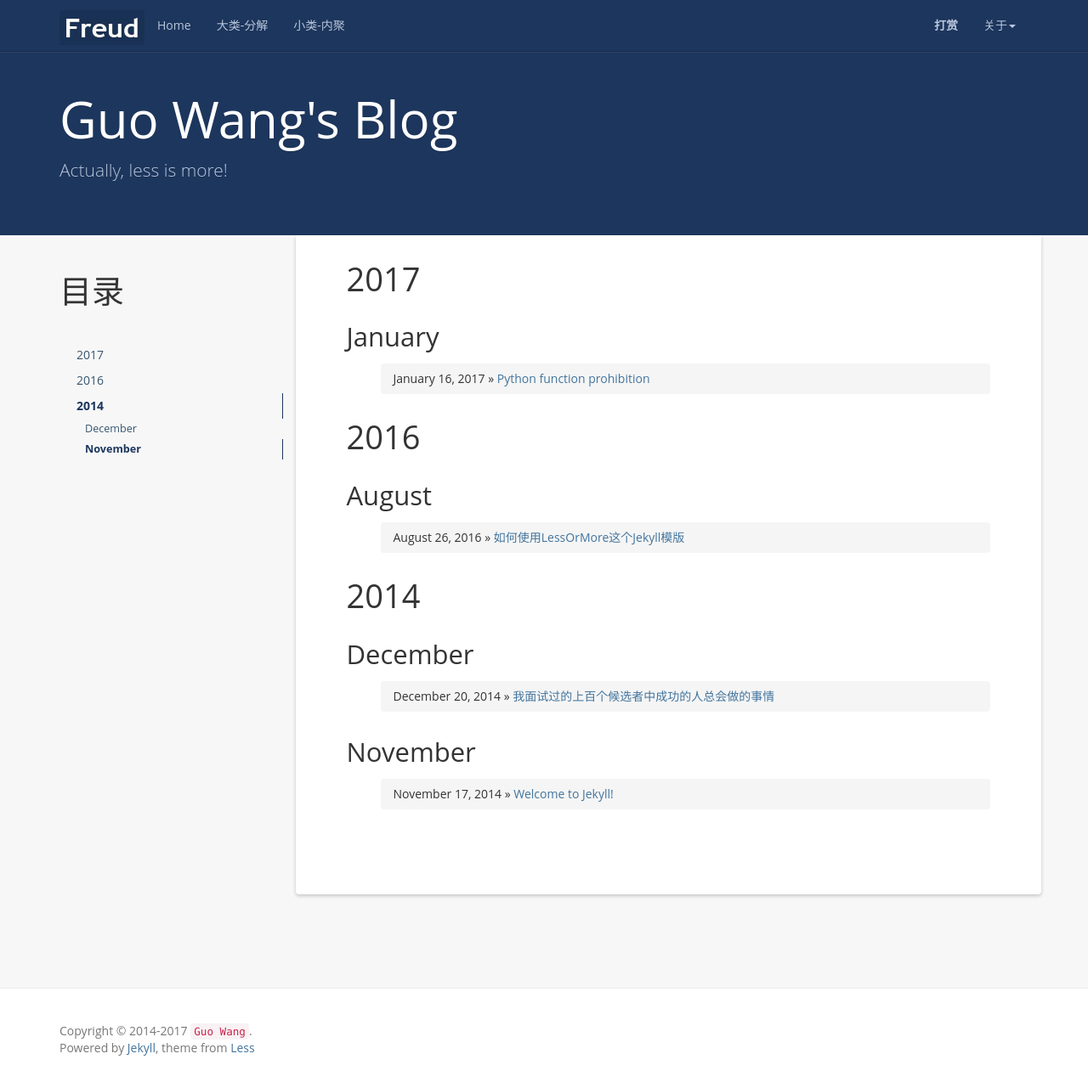
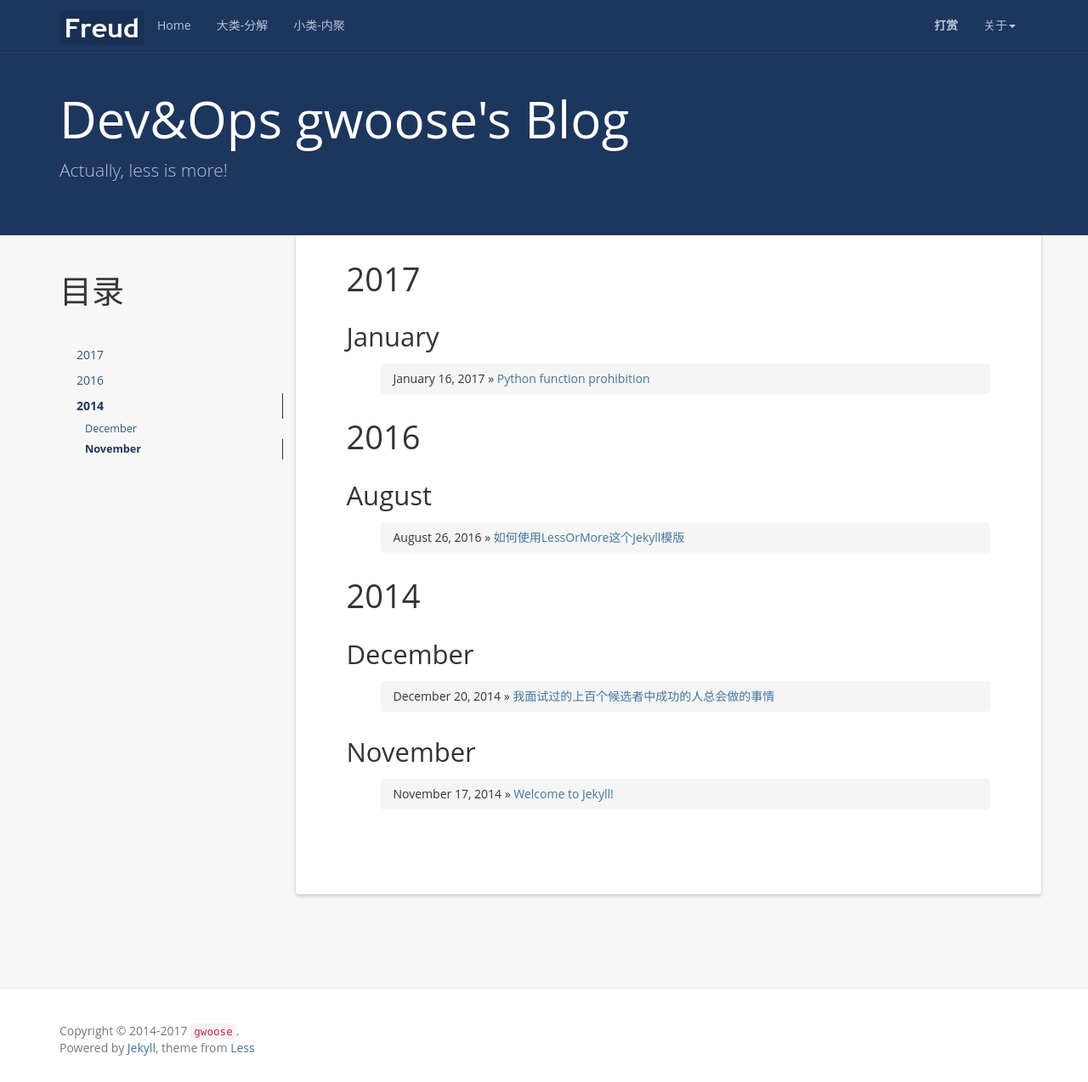
Before and after one commit to gwoose/gwoose.github.io, a Jekyll site: the page built from index.html, in a window 1280 px wide and 1274 px high. Shown: the whole window at 85% size. Built offline with Jekyll 4.4.1, drawn with Linux system fonts in a browser that asks for light colours; nearby versions of some CDN libraries; the list of posts is cut into pages by our own code; comment, search, counter and statistics services are not loaded.

Commit message:
mod _config file

```diff
--- a/_config.yml
+++ b/_config.yml
@@ -1,13 +1,13 @@
 # Site settings
-name: Guo Wang's Blog
-email: asrhett@126.com
-author: Guo Wang
-url: http://www.guowang.com
-resume_site: http://www.guowang.com/Resume.io/
-github: https://github.com/guowang121889/
+name: Dev&Ops gwoose's Blog
+email: gwoose@126.com
+author: gwoose
+url: https://gwoose.github.io
+resume_site: https://gwoose.github.io/Resume.html
+github: https://github.com/gwoose/
 baseurl: ""
 description: Actually, less is more!
-meta_description: guowang;个人博客;学而不思则罔;思而不学则殆;生命不止;折腾不休
+meta_description: gwoose;个人博客;学而不思则罔;思而不学则殆;生命不止;折腾不休
 motto: It's our wits that make us men.
 banner: 学而不思则罔，思而不学则殆。
 
@@ -18,7 +18,7 @@ paginate: 10
 exclude: ['README.md', 'Gemfile.lock', 'Gemfile', 'Rakefile']
 
 gems: [jekyll-paginate]
-github_username: guowang
+github_username: gwoose
 highlighter: Pygments
 
 # Build settings
@@ -26,9 +26,9 @@ markdown: kramdown
 
 FB:
   comments :
-    provider : Wang Guo
+    provider : gwoose
     duoshuo:
-        short_name : Guowang
+        short_name : gw
     disqus :
         short_name : GW
     # facebook :
```
